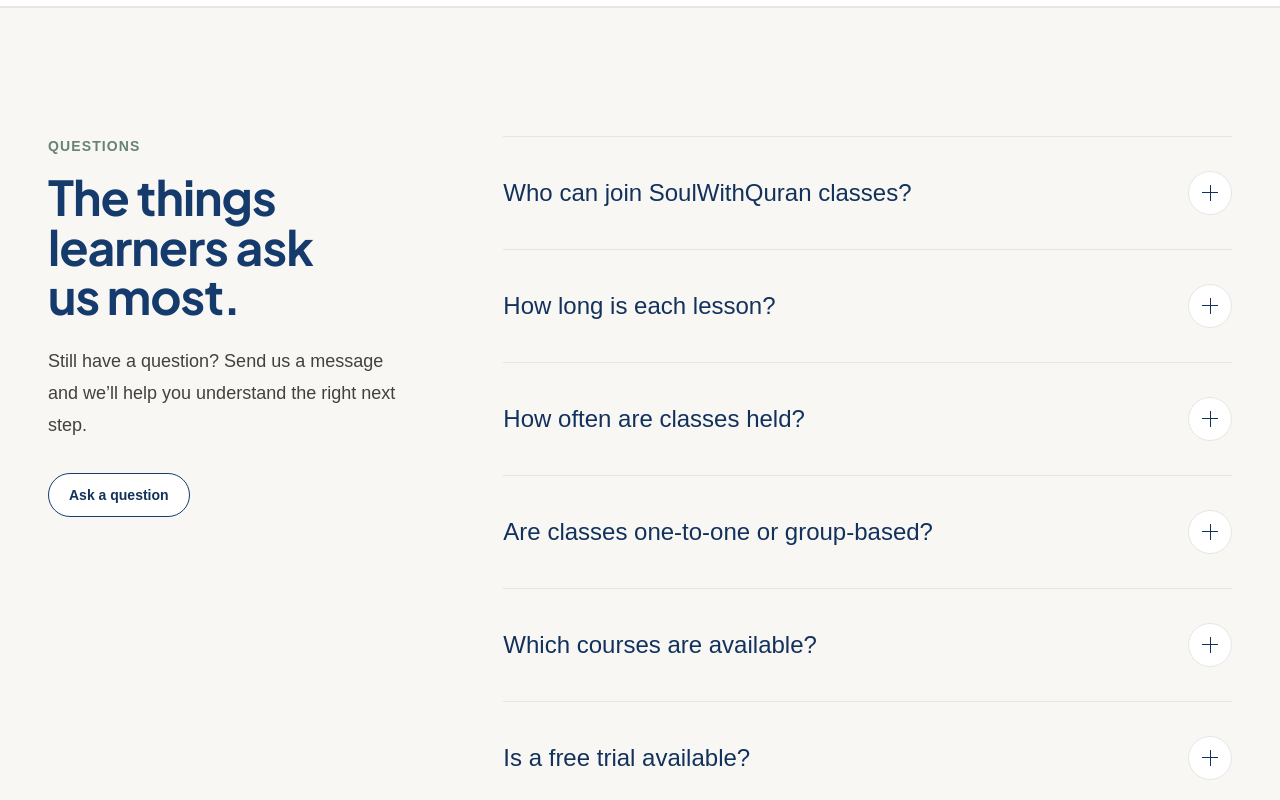
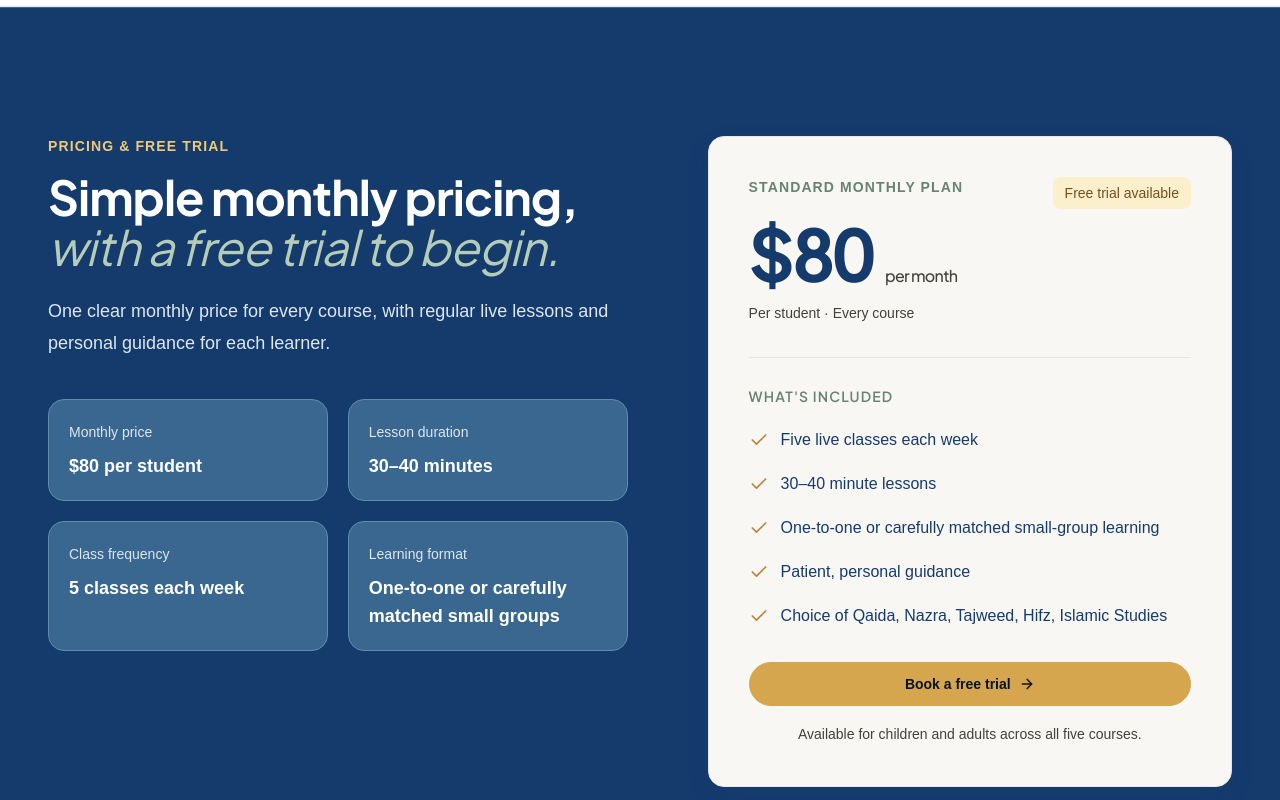
Before and after one commit to faisaldev5/soul-with-quran, a Next.js app: page / in a window 1280 px wide. Shown: the part 6540-7340 px from the top of the page. Built offline with nearby package versions, Linux system fonts and the light colour scheme.

Commit message:
feat: add homepage pricing and free trial section

```diff
--- a/src/app/page.tsx
+++ b/src/app/page.tsx
@@ -4,6 +4,7 @@
 import { HomeFaq } from "@/components/sections/home-faq";
 import { HomeTestimonials } from "@/components/sections/home-testimonials";
 import { MeetYourQuranTutor } from "@/components/sections/meet-your-quran-tutor";
+import { PricingTrial } from "@/components/sections/pricing-trial";
 import { WhyLearnersChooseUs } from "@/components/sections/why-learners-choose-us";
 
 export default function Home() {
@@ -15,6 +16,7 @@
       <HowLearningWorks />
       <MeetYourQuranTutor />
       <HomeTestimonials />
+      <PricingTrial />
       <HomeFaq />
     </>
   );
--- /dev/null
+++ b/src/components/sections/pricing-trial.tsx
@@ -0,0 +1,143 @@
+import { ArrowRight, Check } from "lucide-react";
+
+import { ButtonLink } from "@/components/ui/button";
+import { Badge } from "@/components/ui/badge";
+import { Section } from "@/components/ui/section";
+import { pricingPlan } from "@/data/pricing";
+
+const formattedPrice = new Intl.NumberFormat("en-US", {
+  style: "currency",
+  currency: pricingPlan.currency,
+  maximumFractionDigits: 0,
+}).format(pricingPlan.price);
+
+const pricingFacts = [
+  {
+    label: "Monthly price",
+    value: `${formattedPrice} per student`,
+  },
+  {
+    label: "Lesson duration",
+    value: pricingPlan.lessonDuration,
+  },
+  {
+    label: "Class frequency",
+    value: `${pricingPlan.classesPerWeek} classes each week`,
+  },
+  {
+    label: "Learning format",
+    value: pricingPlan.formats.join(" or "),
+  },
+] as const;
+
+const includedFeatures = [
+  ...pricingPlan.includedFeatures,
+  `Choice of ${pricingPlan.courses.join(", ")}`,
+];
+
+export function PricingTrial() {
+  return (
+    <Section
+      id="pricing-trial"
+      aria-labelledby="pricing-trial-heading"
+      surface="navy"
+      className="border-y border-primary-500"
+    >
+      <div className="grid gap-12 lg:grid-cols-[minmax(0,1.05fr)_minmax(0,0.95fr)] lg:items-start lg:gap-16 xl:gap-20">
+        <div>
+          <p className="text-sm font-semibold uppercase tracking-[0.08em] text-gold-300">
+            Pricing &amp; free trial
+          </p>
+          <h2
+            id="pricing-trial-heading"
+            className="mt-4 max-w-[19ch] text-balance text-4xl leading-[1.08] text-white md:text-5xl md:leading-[1.04]"
+          >
+            Simple monthly pricing,
+            <span className="block font-normal italic text-sage-300">
+              with a free trial to begin.
+            </span>
+          </h2>
+          <p className="mt-6 max-w-supporting text-base leading-7 text-primary-100 md:text-lg md:leading-8">
+            One clear monthly price for every course, with regular live lessons
+            and personal guidance for each learner.
+          </p>
+
+          <div
+            aria-label="Pricing facts"
+            className="mt-10 grid gap-4 sm:grid-cols-2 sm:gap-5"
+          >
+            {pricingFacts.map((fact) => (
+              <div
+                key={fact.label}
+                className="rounded-large border border-primary-400 bg-primary-500 p-5"
+              >
+                <p className="text-sm leading-6 text-primary-100">{fact.label}</p>
+                <p className="mt-2 text-lg font-semibold leading-7 text-white">
+                  {fact.value}
+                </p>
+              </div>
+            ))}
+          </div>
+        </div>
+
+        <article
+          aria-labelledby="pricing-plan-heading"
+          className="rounded-large border border-neutral-200 bg-background p-6 text-primary-600 shadow-medium sm:p-8 lg:p-10"
+        >
+          <div className="flex flex-wrap items-start justify-between gap-4">
+            <div>
+              <p className="text-sm font-semibold uppercase tracking-[0.08em] text-sage-700">
+                Standard monthly plan
+              </p>
+              <h3 id="pricing-plan-heading" className="mt-5 flex items-baseline gap-3">
+                <span className="tabular-nums text-6xl leading-none tracking-[-0.04em] text-primary-600 sm:text-7xl">
+                  {formattedPrice}
+                </span>
+                <span className="text-base font-medium leading-6 text-text-secondary">
+                  per {pricingPlan.billingPeriod}
+                </span>
+              </h3>
+              <p className="mt-3 text-sm leading-6 text-text-secondary">
+                {pricingPlan.perStudent ? "Per student" : "Every learner"} · Every
+                course
+              </p>
+            </div>
+            <Badge variant="gold" className="shrink-0">
+              Free trial available
+            </Badge>
+          </div>
+
+          <div className="mt-8 border-t border-border pt-7">
+            <h4 className="text-sm font-semibold uppercase tracking-[0.08em] text-sage-700">
+              What&apos;s included
+            </h4>
+            <ul className="mt-5 space-y-4">
+              {includedFeatures.map((feature) => (
+                <li key={feature} className="flex items-start gap-3 text-base leading-7">
+                  <Check
+                    aria-hidden="true"
+                    className="mt-1 size-5 shrink-0 text-gold-600"
+                    strokeWidth={2}
+                  />
+                  <span>{feature}</span>
+                </li>
+              ))}
+            </ul>
+          </div>
+
+          <ButtonLink
+            href="/free-trial"
+            variant="secondary"
+            icon={<ArrowRight aria-hidden="true" className="size-4" />}
+            className="mt-8 w-full !border-gold-500 !bg-gold-500 !text-primary-950 hover:!border-gold-400 hover:!bg-gold-400 hover:!text-primary-950 focus-visible:outline-gold-300"
+          >
+            Book a free trial
+          </ButtonLink>
+          <p className="mt-4 text-center text-sm leading-6 text-text-secondary">
+            Available for children and adults across all five courses.
+          </p>
+        </article>
+      </div>
+    </Section>
+  );
+}
--- /dev/null
+++ b/src/data/pricing.ts
@@ -0,0 +1,28 @@
+export type PricingPlan = {
+  price: number;
+  currency: "USD";
+  billingPeriod: "month";
+  perStudent: true;
+  classesPerWeek: number;
+  lessonDuration: string;
+  formats: readonly string[];
+  includedFeatures: readonly string[];
+  courses: readonly string[];
+};
+
+export const pricingPlan: PricingPlan = {
+  price: 80,
+  currency: "USD",
+  billingPeriod: "month",
+  perStudent: true,
+  classesPerWeek: 5,
+  lessonDuration: "30–40 minutes",
+  formats: ["One-to-one", "carefully matched small groups"],
+  includedFeatures: [
+    "Five live classes each week",
+    "30–40 minute lessons",
+    "One-to-one or carefully matched small-group learning",
+    "Patient, personal guidance",
+  ],
+  courses: ["Qaida", "Nazra", "Tajweed", "Hifz", "Islamic Studies"],
+};
```
